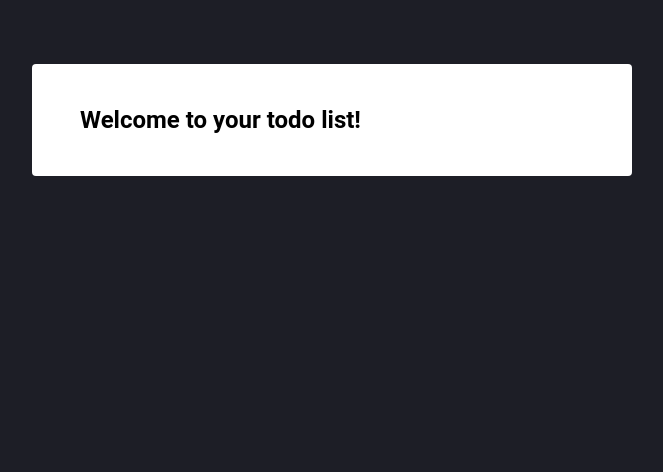
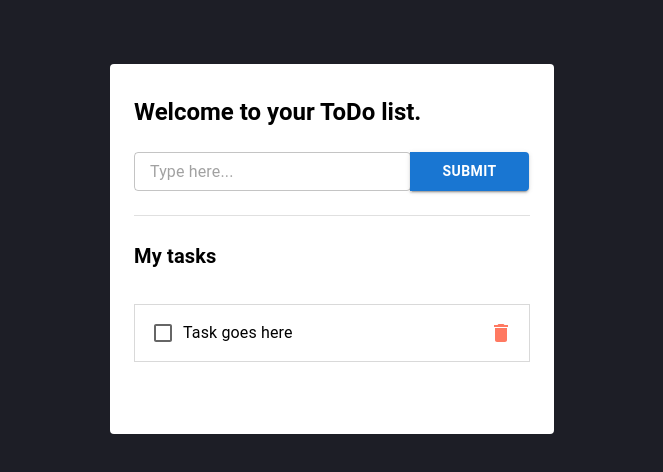
Before and after one commit to gabriel-brito/todo-app-workshop, a React (Create React App) app: page / in a window 1280 px wide. Shown: the top 472 px of the page, without its empty margins (308-971 px from the left). Built offline with nearby package versions, Linux system fonts and the light colour scheme.

Commit message:
Starting List

```diff
--- a/src/components/App.tsx
+++ b/src/components/App.tsx
@@ -1,26 +1,101 @@
-import { Container, Typography } from '@mui/material'
+import {
+  Container,
+  Divider,
+  List,
+  ListItem,
+  Typography,
+  Box,
+  TextField,
+  Button,
+  Checkbox
+} from '@mui/material'
+import DeleteIcon from '@mui/icons-material/Delete'
 
 export default function App() {
   return (
     <Container
-      maxWidth="sm"
+      maxWidth="xs"
       sx={{
         backgroundColor: 'white',
         borderRadius: 1,
         mt: 8,
         mx: 'auto',
-        p: 2,
+        px: 3,
+        py: 4
       }}
     >
-      <Typography
-        component="h1"
-        display="block"
-        fontWeight={600}
-        p={3}
-        variant="h5"
-      >
-        Welcome to your todo list!
+      <Typography component="h1" display="block" fontWeight={600} variant="h5">
+        Welcome to your ToDo list.
       </Typography>
+
+      <Box component="section" my={3}>
+        <Box display="flex" width="100%" alignItems="center">
+          <TextField
+            placeholder="Type here..."
+            sx={{
+              borderBottomRightRadius: 0,
+              borderTopRightRadius: 0,
+              height: '100%',
+              width: '70%'
+            }}
+            inputProps={{
+              sx: { py: 1, px: 2 }
+            }}
+          />
+          <Button
+            variant="contained"
+            sx={{
+              borderBottomLeftRadius: 0,
+              borderTopLeftRadius: 0,
+              fontWeight: 600,
+              height: '39px',
+              ml: '-1px',
+              width: '30%'
+            }}
+          >
+            Submit
+          </Button>
+        </Box>
+      </Box>
+
+      <Divider sx={{ my: 3 }} />
+
+      <Box component="section" my={3}>
+        <Typography
+          component="h2"
+          variant="h6"
+          display="block"
+          fontWeight={600}
+          mb={3}
+        >
+          My tasks
+        </Typography>
+
+        {/* <Typography>Your list is empty...</Typography> */}
+
+        <List>
+          <ListItem sx={{ p: 0, mb: 1 }}>
+            <Box
+              sx={{
+                display: 'flex',
+                alignItems: 'center',
+                width: '100%',
+                justifyContent: 'space-between',
+                border: '1px solid rgba(0, 0, 0, 0.15)',
+                p: 2
+              }}
+            >
+              <Box
+                sx={{ display: 'flex', alignItems: 'center', width: '100%' }}
+              >
+                <Checkbox sx={{ p: 0, mr: 1 }} />
+                <Typography>Task goes here</Typography>
+              </Box>
+              <DeleteIcon sx={{ color: '#FF7961', cursor: 'pointer' }} />
+            </Box>
+          </ListItem>
+        </List>
+      </Box>
     </Container>
   )
 }
```
